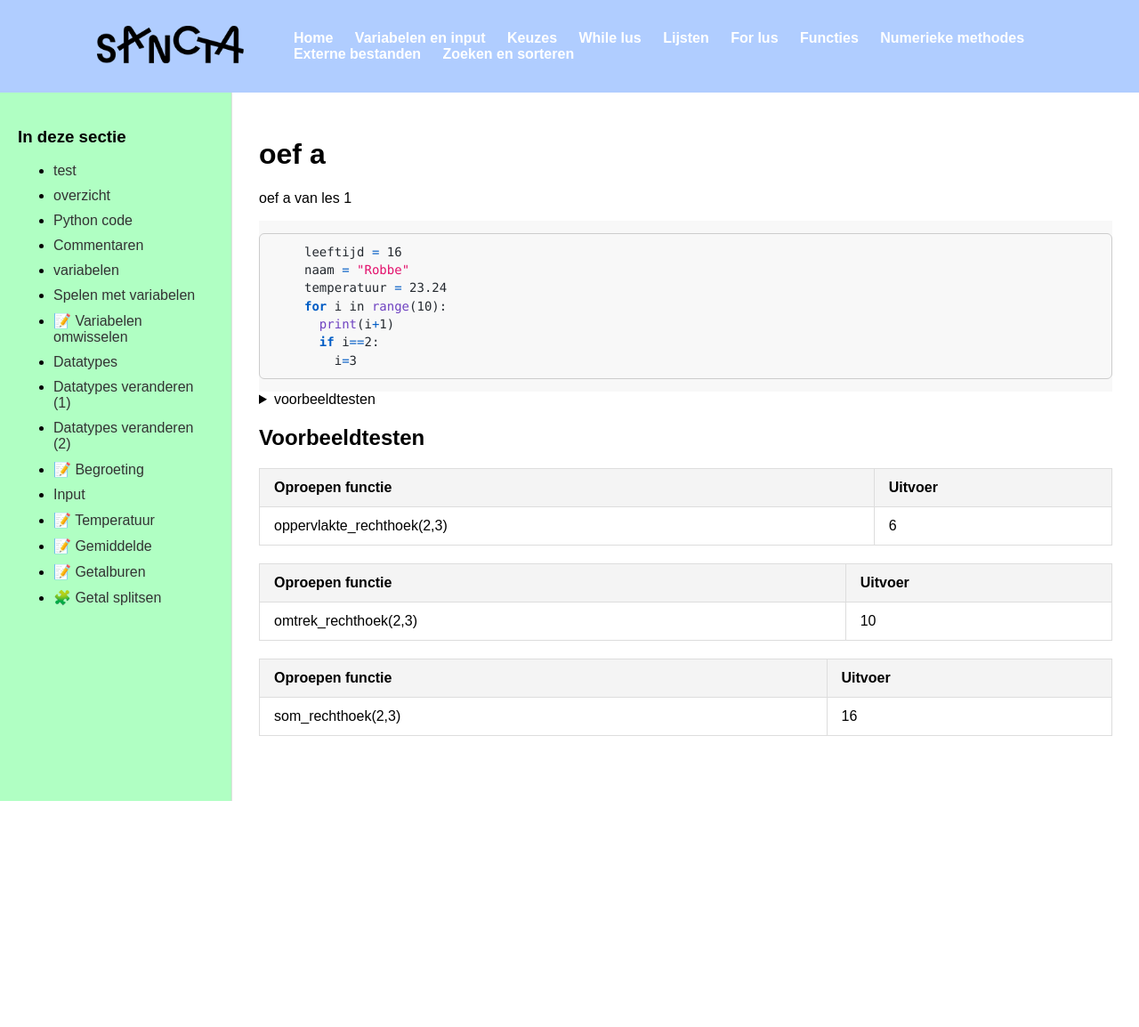
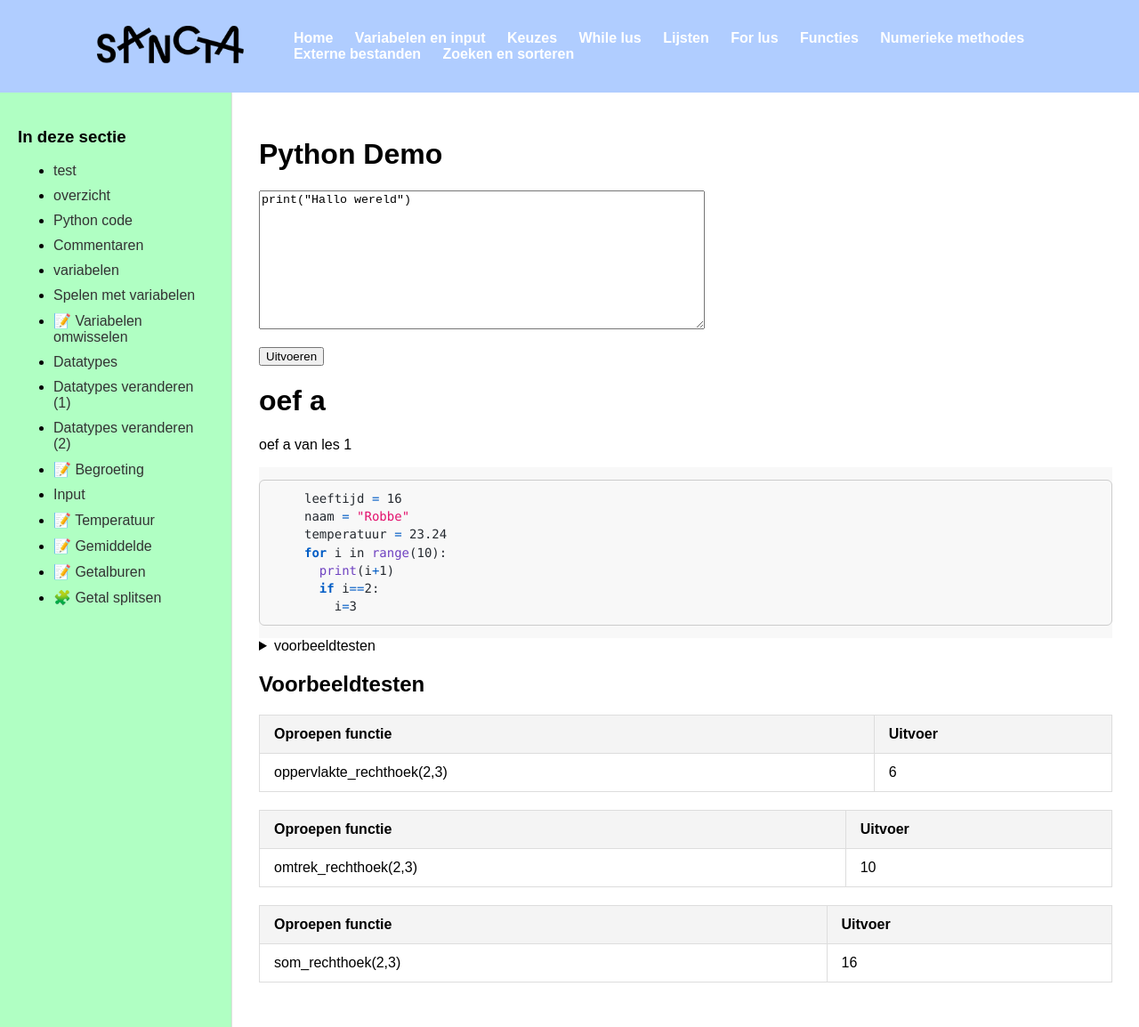
Before and after one commit to milanvandeput/milanvandeput.github.io, a Jekyll site: the page built from Variabelen en input/0test.md, in a window 1280 px wide. Shown: the whole page at 89% size. Built offline with Jekyll 4.4.1, drawn with Linux system fonts in a browser that asks for light colours; before the commit the page ends 900 px from its top, so only the background shows below that; some of the changed lines change nothing that is shown.

Commit message:
Add Python execution demo to 0test.md
Added a Python demo with a textarea for code input and a button to execute the code using Pyodide.

```diff
--- a/Variabelen en input/0test.md
+++ b/Variabelen en input/0test.md
@@ -2,6 +2,28 @@
 layout: default
 title: test
 ---
+
+# Python Demo
+<textarea id="code" rows="10" cols="60">
+print("Hallo wereld")
+</textarea>
+<button onclick="runPython()">Uitvoeren</button>
+<pre id="output"></pre>
+<script type="module">
+import { loadPyodide } from "https://cdn.jsdelivr.net/pyodide/v0.28.2/full/pyodide.mjs";
+
+let pyodide = await loadPyodide();
+window.runPython = async function() {
+const code = document.getElementById("code").value;
+try {
+const result = await pyodide.runPythonAsync(code);
+document.getElementById("output").textContent =
+result ?? "Code uitgevoerd";
+} catch (err) {
+document.getElementById("output").textContent = err;
+}
+}
+</script>
 
 # oef a
 oef a van les 1
```
